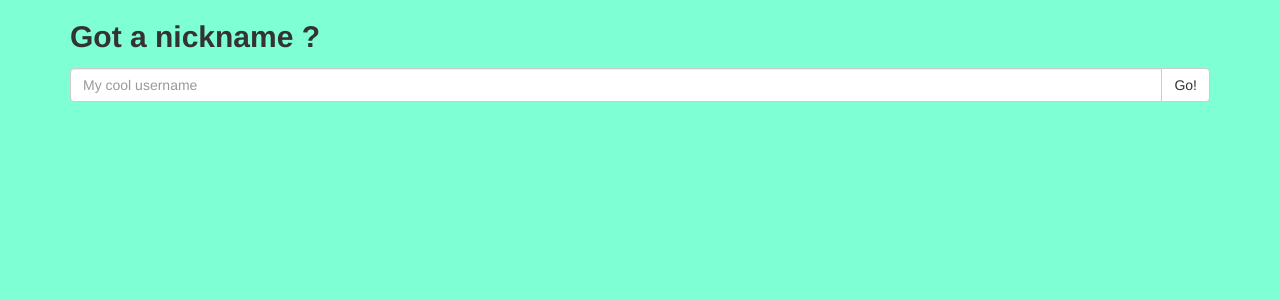
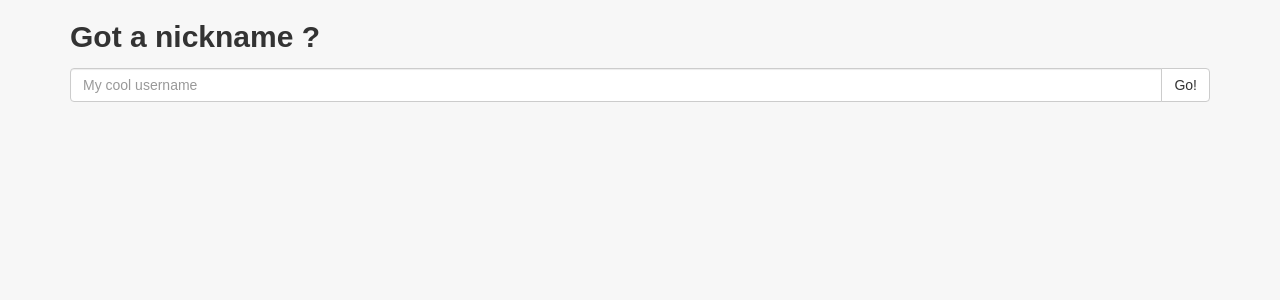
Before and after one commit to singcl/websocket, a React (Create React App) app: page / in a window 1280 px wide. Shown: the top 300 px of the page. Built offline with nearby package versions, Linux system fonts and the light colour scheme; no server answers.

Commit message:
:art: 增加css预处理器scss

```diff
--- a/src/App.scss
+++ b/src/App.scss
@@ -1,3 +1,3 @@
 body {
-  background-color: aquamarine;
+  background-color: #f7f7f7;
 }
--- a/src/index.js
+++ b/src/index.js
@@ -5,6 +5,7 @@ import { Provider } from 'react-redux';
 import { applyMiddleware, createStore } from 'redux';
 import { logger } from 'redux-logger';
 import App from './App';
+import './index.css';
 import reducer from './reducers/RootReducer';
 import registerServiceWorker from './registerServiceWorker';
 
```
Also changed, not shown: 1 other file (tests, documents, lock files or other folders).
